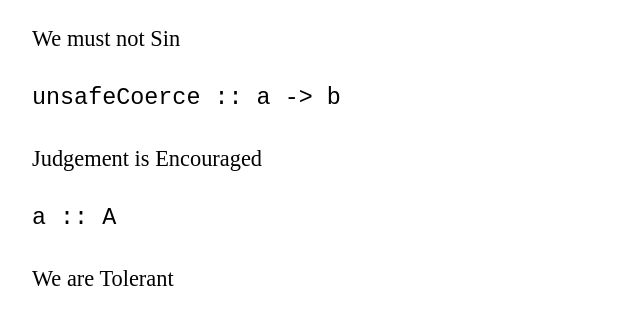
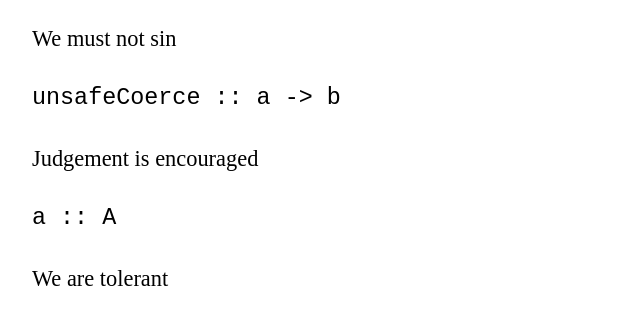
Before and after one commit to svanderbleek/churchofhaskell, a plain HTML site: page index.html in a window 1280 px wide. Shown: the part 355-672 px from the top of the page, 96-736 px from the left. Drawn offline with Linux system fonts and the light colour scheme.

Commit message:
Update index.html

```diff
--- a/index.html
+++ b/index.html
@@ -25,19 +25,19 @@ absurd :: Void -> a
 id :: a -> a
 </pre>
 <p>
-We must not Sin
+We must not sin
 </p>
 <pre>
 unsafeCoerce :: a -> b
 </pre>
 <p>
-Judgement is Encouraged
+Judgement is encouraged
 </p>
 <pre>
 a :: A
 </pre>
 <p>
-We are Tolerant
+We are tolerant
 </p>
 <pre>
 A a => a
```
